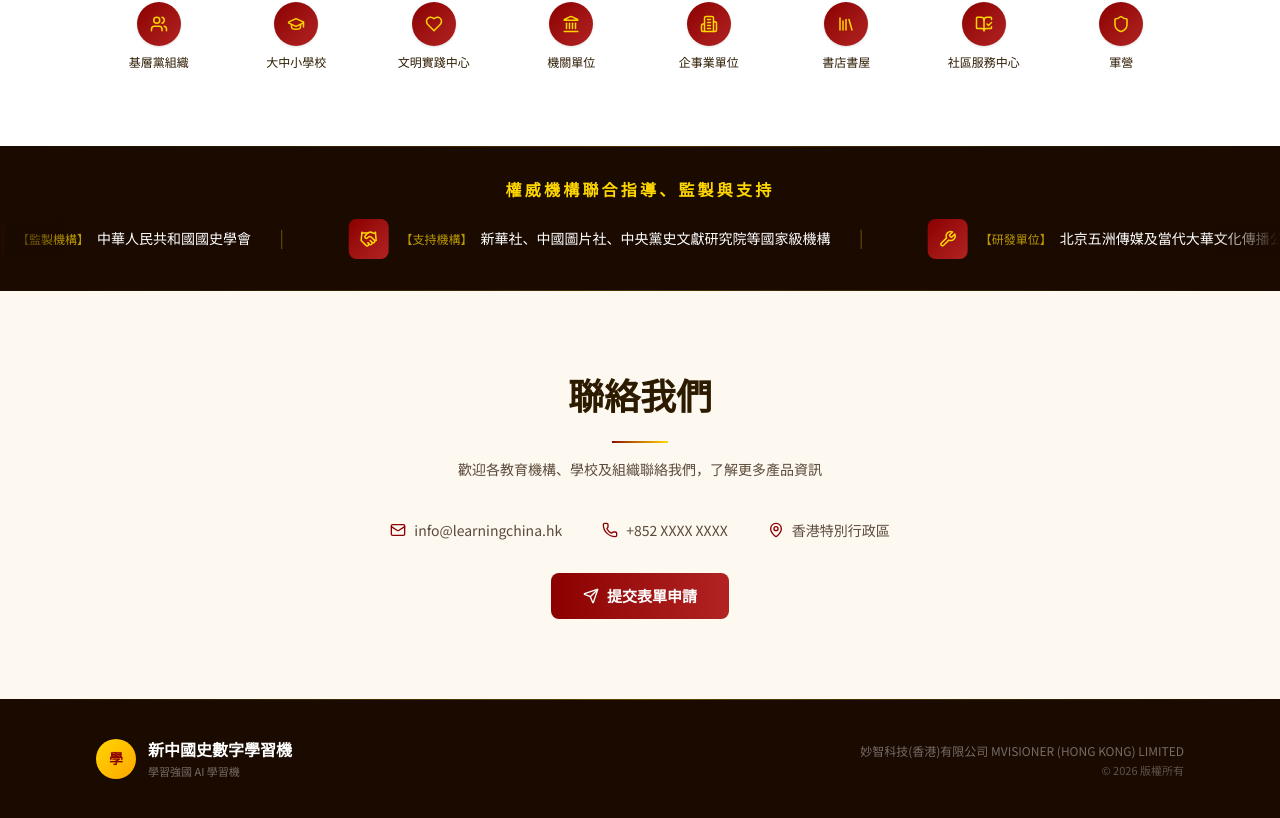
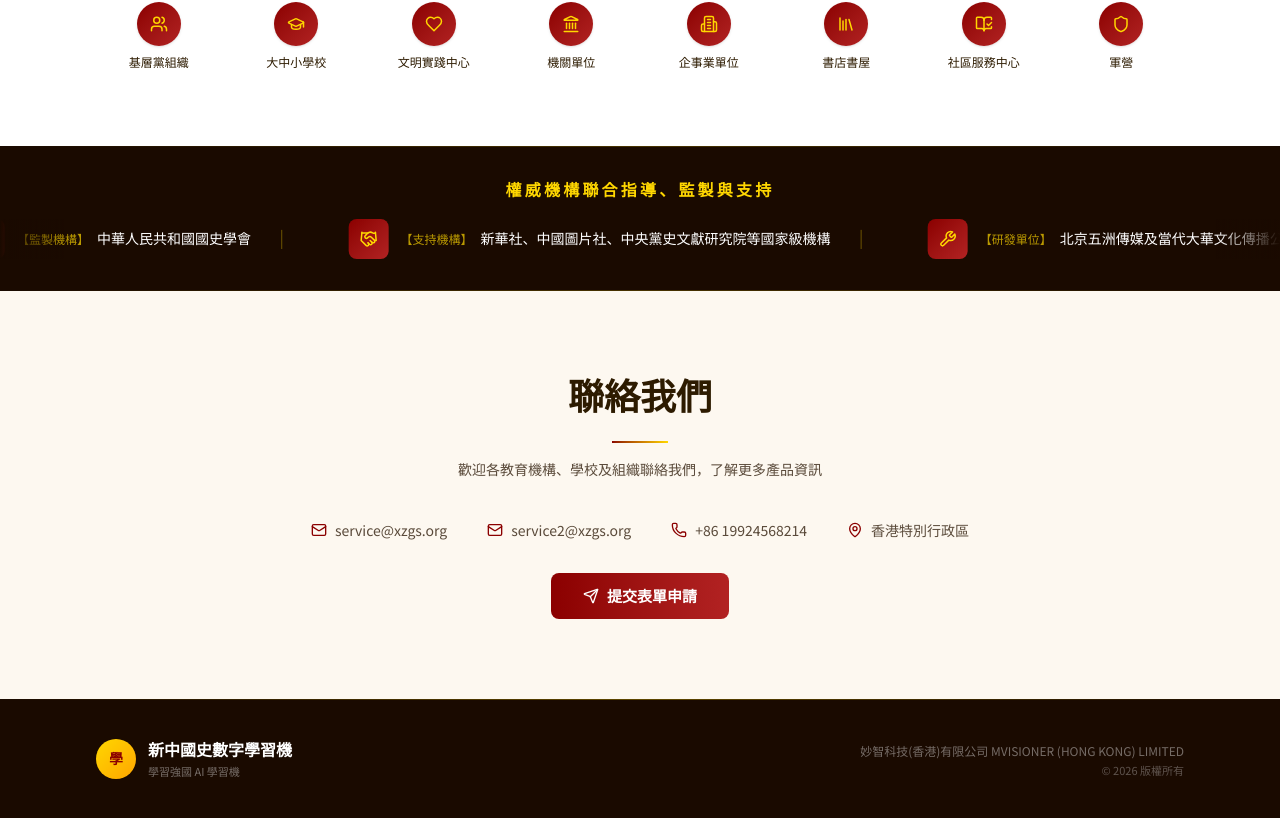
Before and after one commit to Web3gogogogogo/xzgs, a React (Vite) app: page / in a window 1280 px wide. Shown: the part 2485-3303 px from the top of the page. Built offline with nearby package versions, Linux system fonts and the light colour scheme.

Commit message:
鏇存柊鑱旂郴淇℃伅锛氶偖绠辨敼涓?service@xzgs.org 鍜?service2@xzgs.org锛岀數璇濆彿鐮佹洿鏂颁负 +86 19924568214

```diff
--- a/src/app/components/ContactSection.tsx
+++ b/src/app/components/ContactSection.tsx
@@ -43,8 +43,9 @@ export function ContactSection() {
           className="flex flex-wrap items-center justify-center gap-6 md:gap-10 mb-8"
         >
           {[
-            { icon: Mail, text: "info@learningchina.hk" },
-            { icon: Phone, text: "+852 XXXX XXXX" },
+            { icon: Mail, text: "service@xzgs.org" },
+            { icon: Mail, text: "service2@xzgs.org" },
+            { icon: Phone, text: "+86 19924568214" },
             { icon: MapPin, text: "香港特別行政區" },
           ].map((item) => (
             <div key={item.text} className="flex items-center gap-2">
```
